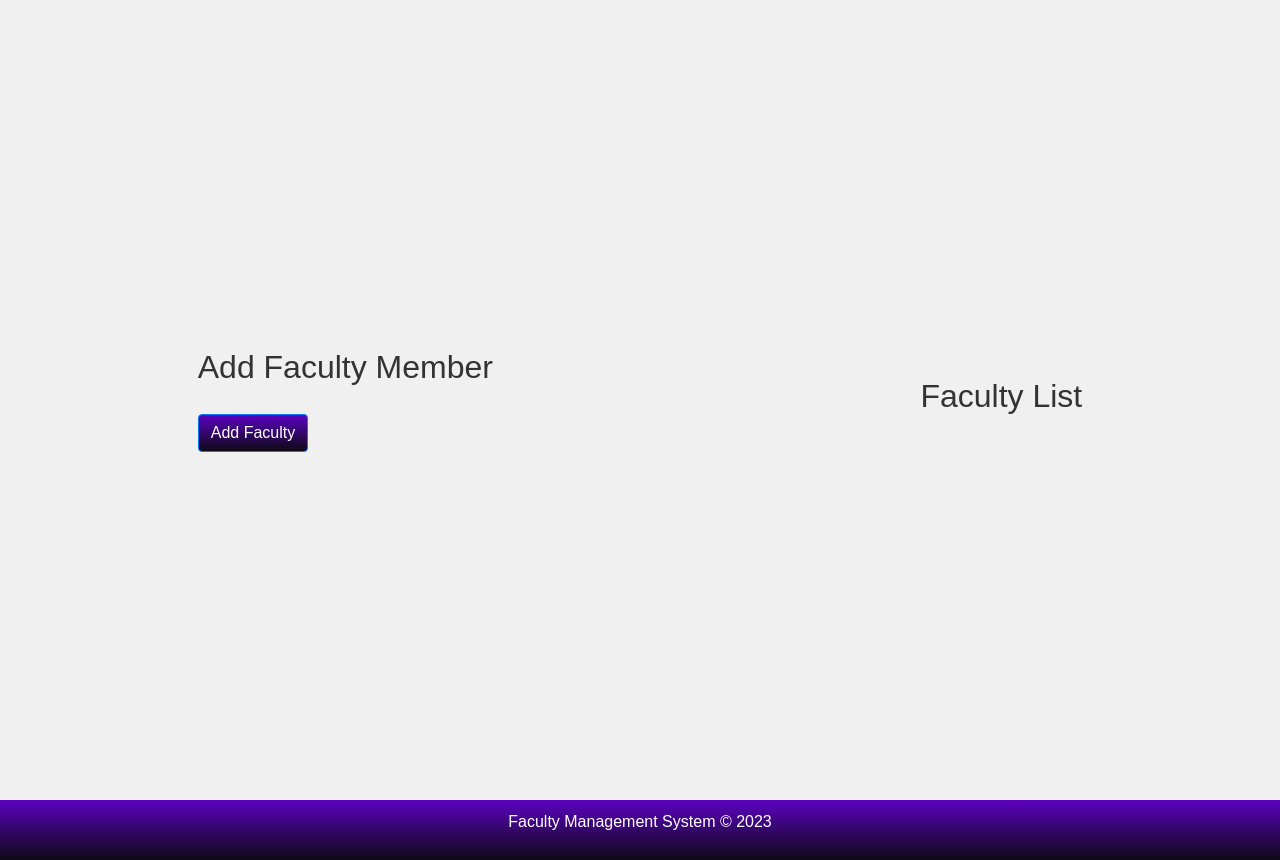
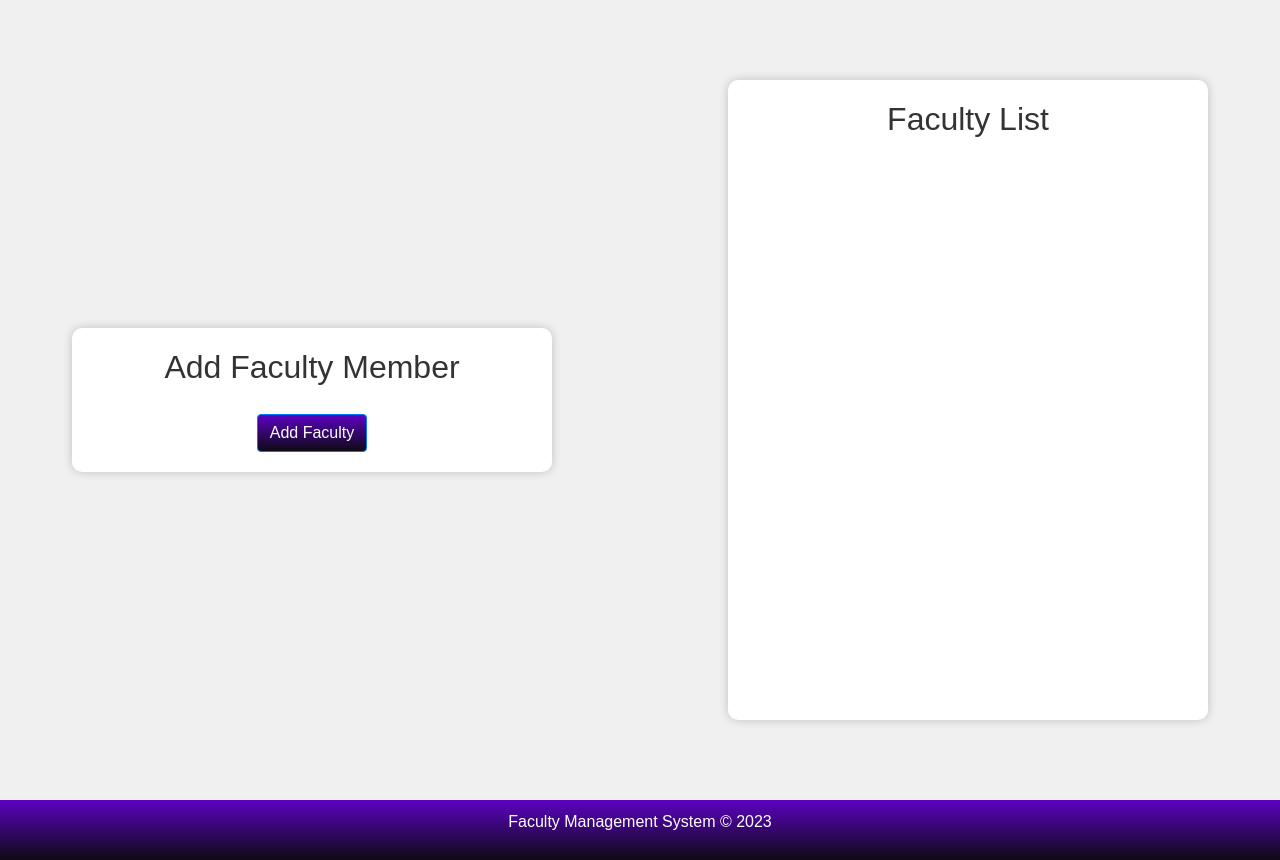
Before and after one commit to mubshiii/QR-ATTENDENCE-SYSTEM, a Django app: page /faculty/ in a window 1280 px wide. Shown: the part 91-951 px from the top of the page. Run offline with Django 4.2, Linux system fonts and the light colour scheme; parts of the project's set-up code (start-up, migrations or seed data) failed here and were passed over; some libraries are stand-ins or nearby versions.

Commit message:
style merge

```diff
--- a/FacultyView/static/FacultyView/Index_Style.css
+++ b/FacultyView/static/FacultyView/Index_Style.css
@@ -13,7 +13,7 @@ body {
 }
 
 header {
-  background:linear-gradient(rgb(91, 2, 192),rgb(14, 10, 22));
+  background: linear-gradient(rgb(91, 2, 192), rgb(14, 10, 22));
   color: #fff;
   padding: 20px;
   text-align: center;
@@ -62,11 +62,6 @@ main {
   height: 280px;
   margin: 20px auto;
   display: block;
-}
-
-.hint {
-  font-size: 16px;
-  color: #666;
 }
 
 .present-list {
@@ -134,14 +129,51 @@ main {
   background:linear-gradient(rgb(91, 2, 192),rgb(14, 10, 22));
 }
 
+.attendance-card-submitted {
+  padding: 20px;
+}
+
+.faculty-container {
+  background-color: #fff;
+  padding: 20px;
+  border-radius: 10px;
+  box-shadow: 0 0 10px rgba(0, 0, 0, 0.2);
+  text-align: center;
+  width: 30em;
+  height: fit-content;
+}
+
+.faculty-list {
+  display: flex;
+  flex-direction: column;
+  background-color: #fff;
+  padding: 20px;
+  border-radius: 10px;
+  box-shadow: 0 0 10px rgba(0, 0, 0, 0.2);
+  text-align: center;
+  width: 30em;
+  height: 80%;
+}
+
+.faculty-card h2 {
+  font-size: 24px;
+  margin-bottom: 10px;
+}
+
+.hint {
+  font-size: 16px;
+  color: #666;
+}
+
 footer {
-  background:linear-gradient(rgb(91, 2, 192),rgb(14, 10, 22));
+  background: linear-gradient(rgb(91, 2, 192), rgb(14, 10, 22));
   color: #fff;
   text-align: center;
   padding: 10px;
 }
+
 button {
-  background:linear-gradient(rgb(91, 2, 192),rgb(14, 10, 22));
+  background: linear-gradient(rgb(91, 2, 192), rgb(14, 10, 22));
   color: #fff;
   padding: 10px 20px;
   border: none;
@@ -157,7 +189,3 @@ button {
     flex-direction: column;
   }
 }
-
-.attendance-card-submitted {
-  padding: 20px;
-}
```
